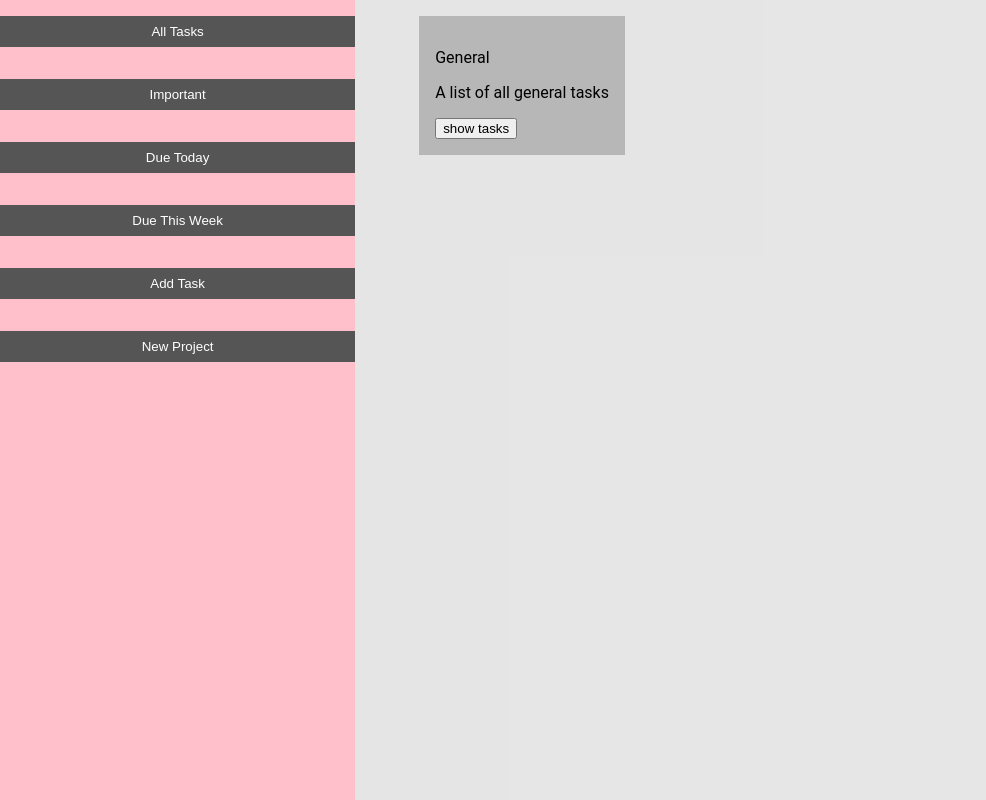
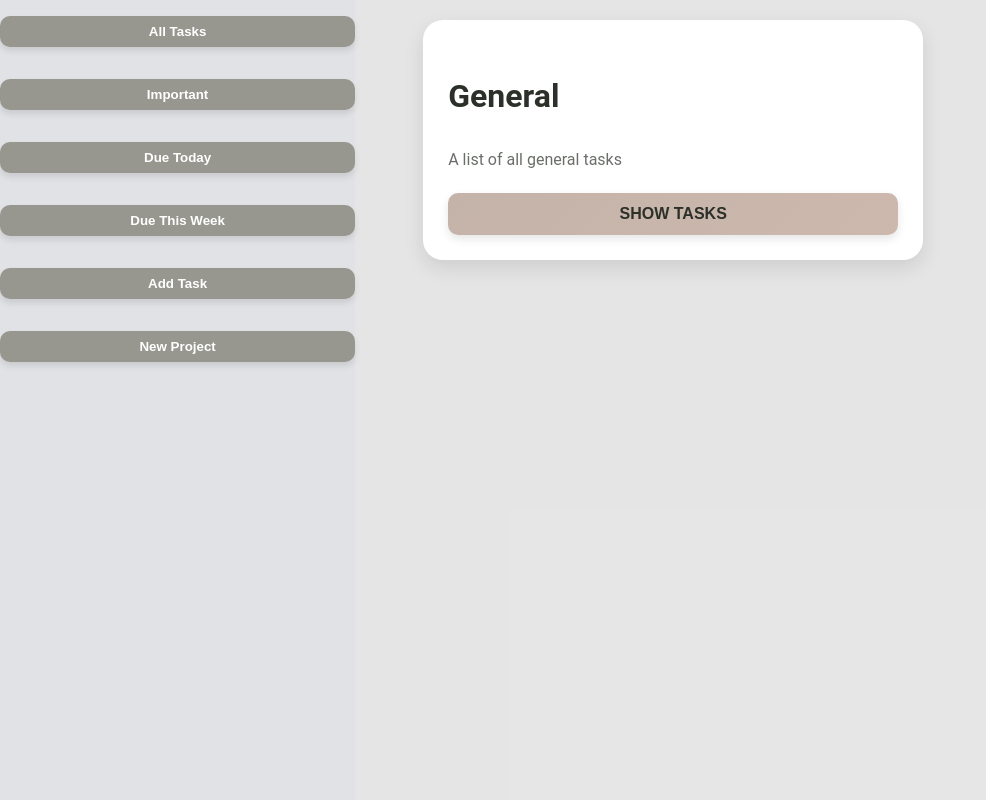
Before and after one commit to markburns33/to-do-app, a website built with webpack: page src/index.html in a window 1280 px wide. Shown: the whole page, without its empty margins (0-986 px from the left). Built offline with nearby package versions, Linux system fonts and the light colour scheme.

Commit message:
some basic styling to landing page

```diff
--- a/src/displayProjects.js
+++ b/src/displayProjects.js
@@ -11,13 +11,16 @@ function displayProjects(projects, tasks) {
 
         var newTitle = document.createElement('p');
         newTitle.textContent = project.title;
+        newTitle.classList.add('project-title');
 
         var newDesc = document.createElement('p');
         newDesc.textContent = project.desc;
+        newDesc.classList.add('project-desc');
 
         var showTasks = document.createElement('button')
         showTasks.type = 'submit';
         showTasks.textContent = 'show tasks';
+        showTasks.classList.add('project-button');
 
         newProject.appendChild(newTitle);
         newProject.appendChild(newDesc);
--- a/src/index.js
+++ b/src/index.js
@@ -1,5 +1,6 @@
 /*
 sorting by date
+css
 */
 
 
@@ -95,7 +96,7 @@ document.addEventListener('DOMContentLoaded', () => {
     navButtons.forEach(button => {
         button.addEventListener('click', () => {
             navButtons.forEach(btn => btn.classList.remove('active'));
-            button.classList.add('avtive');
+            button.classList.add('active');
             switch (button.textContent) {
                 case 'Important':
                     content.innerHTML='';
--- a/src/styles.css
+++ b/src/styles.css
@@ -1,3 +1,16 @@
+:root {
+    --sidebar-color: #e1e2e6;
+    --content-color: #ebebeb;
+    --button-color: #97978f;
+    --font-dark: #2b3029;
+    --font-sub-dark: #2b3029b3;
+    --project-button-color: #c4b3a9;
+    --task-border-color: #ccc;
+    --task-box-shadow-color: rgba(0, 0, 0, 0.1);
+    --task-button-background-color: #28a745;
+    --task-button-hover-background-color: #218838;
+}
+
 body, html {
     margin: 0;
     padding: 0;
@@ -15,22 +28,34 @@ body {
     height: 100vh;
     display: flex;
     flex-direction: column;
-    background-color: pink;
+    background-color: var(--sidebar-color);
 }
 
 .btn {
     display: block;
     margin: 1rem 0;
     padding: 0.5rem;
-    background-color: #555;
+    box-shadow: 0 4px 6px rgba(0, 0, 0, 0.1);
+    border-radius: 10px;
+    font-weight: bold;
+    background-color: var(--button-color);
     color: white;
     border: none;
     cursor: pointer;
+    transition: background 0.3s ease, transform 0.2s ease;
 }
 
 .btn:hover {
     background-color: #777;
 }
+.btn:active {
+    transform: scale(0.98);
+  }
+
+  .btn:focus {
+    outline: none;
+    box-shadow: 0 0 0 3px rgba(0, 122, 255, 0.4);
+  }
 
 .modal {
     display: none;
@@ -61,6 +86,7 @@ body {
 }
 
 #content {
+    background-color: var(--content-color);
     display: flex;
     flex-direction: column;
     width: calc(100vw - 30vw);
@@ -71,18 +97,61 @@ body {
 }
 
 .project-title {
-    width: 100%;
-    text-align: center;
-    margin-bottom: 2rem;
+    font-size: 2rem;
+    font-weight: bold;
+    margin-bottom: 1rem;
+    color: var(--font-dark);
+    text-align: left;
+}
+
+.project-desc {
+    font-size: 16px;
+    color: var(--font-sub-dark);
+    line-height: 1.6;
+    margin-bottom: 20px;
+    text-align: left;
 }
 
 .project {
-    background-color: hsla(0, 0%, 0%, 0.2);
-    padding: 1rem;
-    margin: 1rem;
-    height:fit-content;
-    width: fit-content;
+    background-color: #ffffff;
+    border-radius: 20px;
+    box-shadow: 0 8px 20px rgba(0, 0, 0, 0.1);
+    padding: 25px;
+    max-width: 450px;
+    margin: 20px;
+    transition: transform 0.3s ease, box-shadow 0.3s ease;
+    display: flex;
+    flex-direction: column;
+    align-items: flex-start;
 }
+.project:hover {
+    transform: translateY(-6px);
+    box-shadow: 0 12px 25px rgba(0, 0, 0, 0.15);
+  }
+
+.project-button {
+    align-self: stretch;
+    padding: 0.75rem;
+    background: linear-gradient(135deg, #c4b3a9, #cdb8ad);
+    border: none;
+    border-radius: 10px;
+    color: var(--font-dark);
+    font-size: 16px;
+    font-weight: bold;
+    text-transform: uppercase;
+    cursor: pointer;
+    text-align: center;
+    transition: background 0.3s ease, transform 0.2s ease;
+    box-shadow: 0 4px 10px rgba(0, 0, 0, 0.1);
+  }
+.project-button:hover {
+    background: linear-gradient(135deg, #cdb8ad, #c4b3a9);
+    transform: translateY(-3px);
+  }
+.project-button:active {
+    background: linear-gradient(135deg, #c4b3a9, #cdb8ad);
+    transform: translateY(0);
+  }
 
 .task-container {
     display: flex;
```
